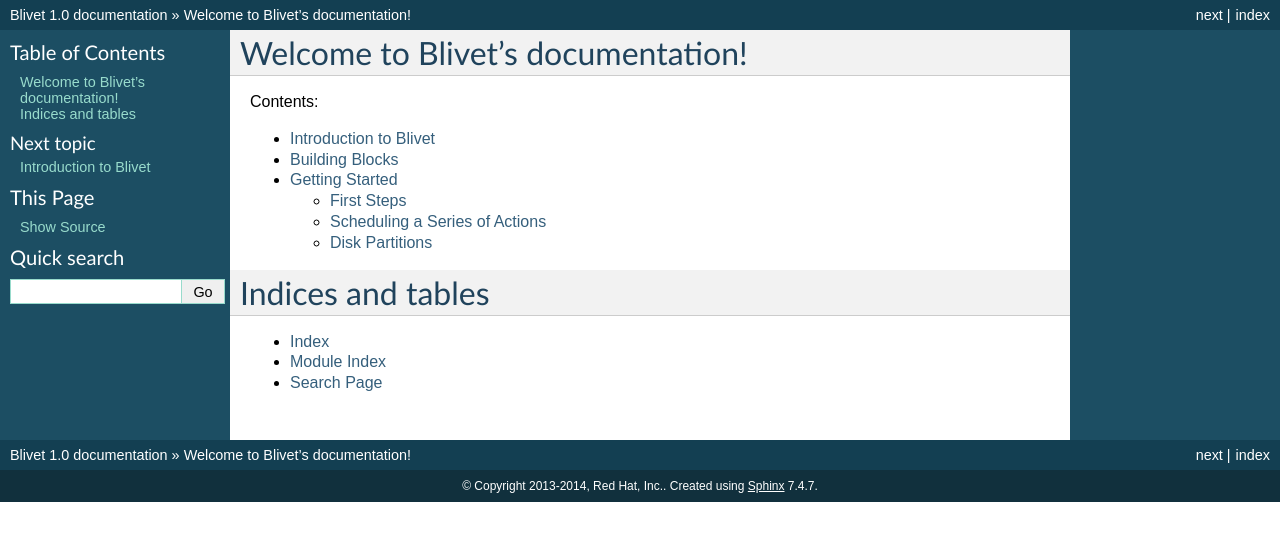
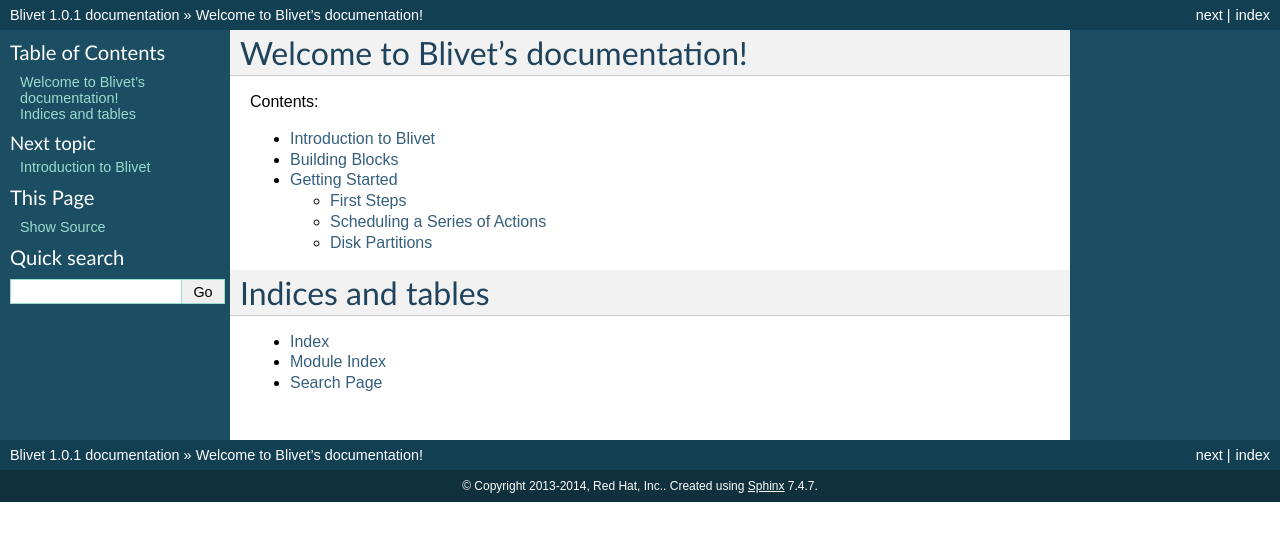
Before and after one commit to storaged-project/blivet, a Sphinx documentation site: the page built from doc/index.rst, in a window 1280 px wide. Shown: the top 541 px of the page. Built offline with Sphinx 7.4.7, drawn with Linux system fonts in a browser that asks for light colours; pages that are not in the unit, such as notebooks, are missing from menus.

Commit message:
New version: 1.0.1

```diff
--- a/blivet/__init__.py
+++ b/blivet/__init__.py
@@ -20,7 +20,7 @@
 #                    Vratislav Podzimek <vpodzime@redhat.com>
 #
 
-__version__ = '1.0'
+__version__ = '1.0.1'
 
 ##
 ## Default stub values for installer-specific stuff that gets set up in
--- a/doc/conf.py
+++ b/doc/conf.py
@@ -48,9 +48,9 @@
 # built documents.
 #
 # The short X.Y version.
-version = '1.0'
+version = '1.0.1'
 # The full version, including alpha/beta/rc tags.
-release = '1.0'
+release = '1.0.1'
 
 # The language for content autogenerated by Sphinx. Refer to documentation
 # for a list of supported languages.
--- a/setup.py
+++ b/setup.py
@@ -31,7 +31,7 @@
     api_doc_files = rst_files + ["doc/conf.py"]
     data_files.append(("docs/blivet", api_doc_files))
 
-setup(name='blivet', version='1.0',
+setup(name='blivet', version='1.0.1',
       description='Python module for system storage configuration',
       author='David Lehman', author_email='dlehman@redhat.com',
       url='http://fedoraproject.org/wiki/blivet',
```
Also changed, not shown: 2 other files.
